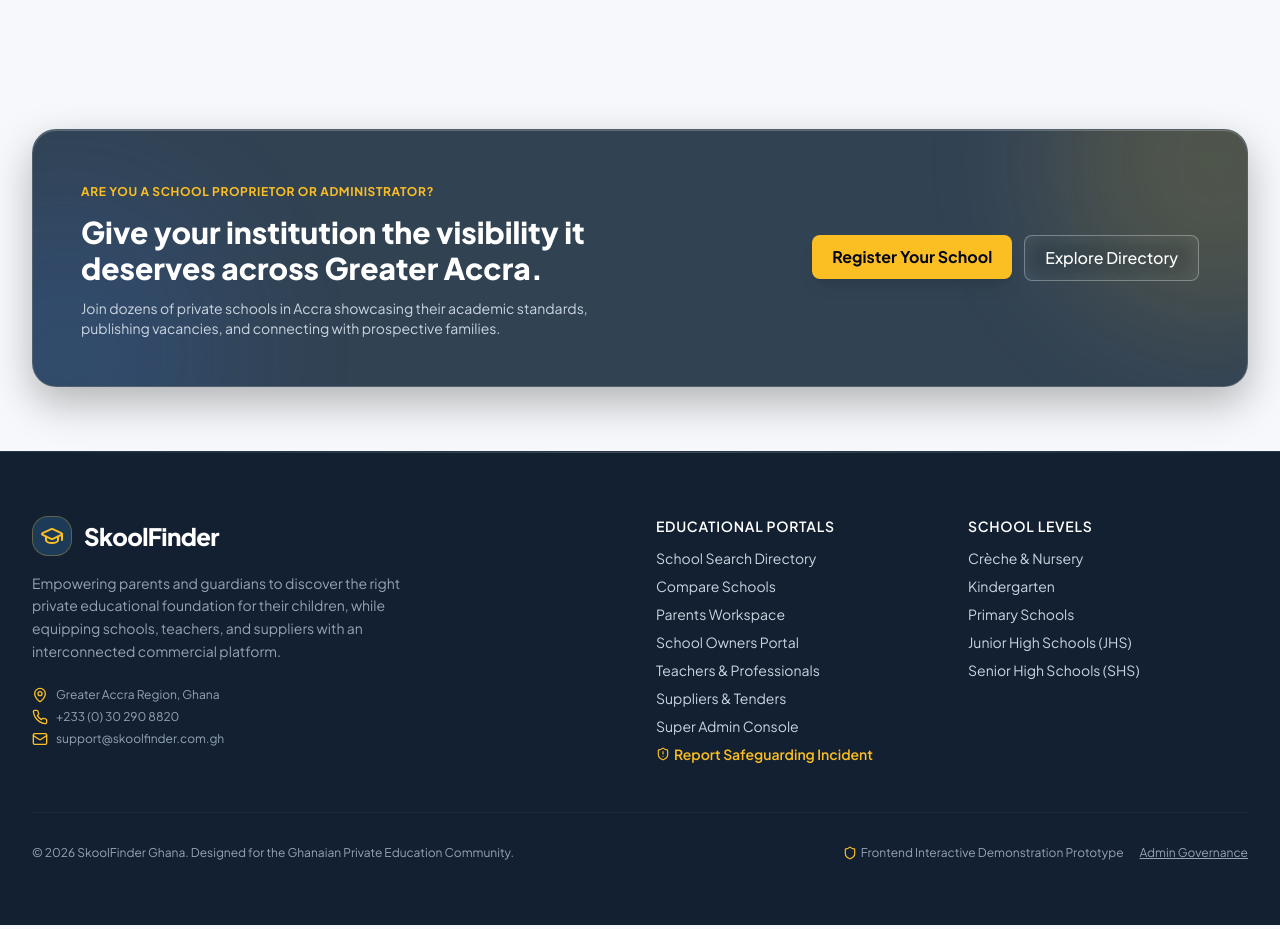
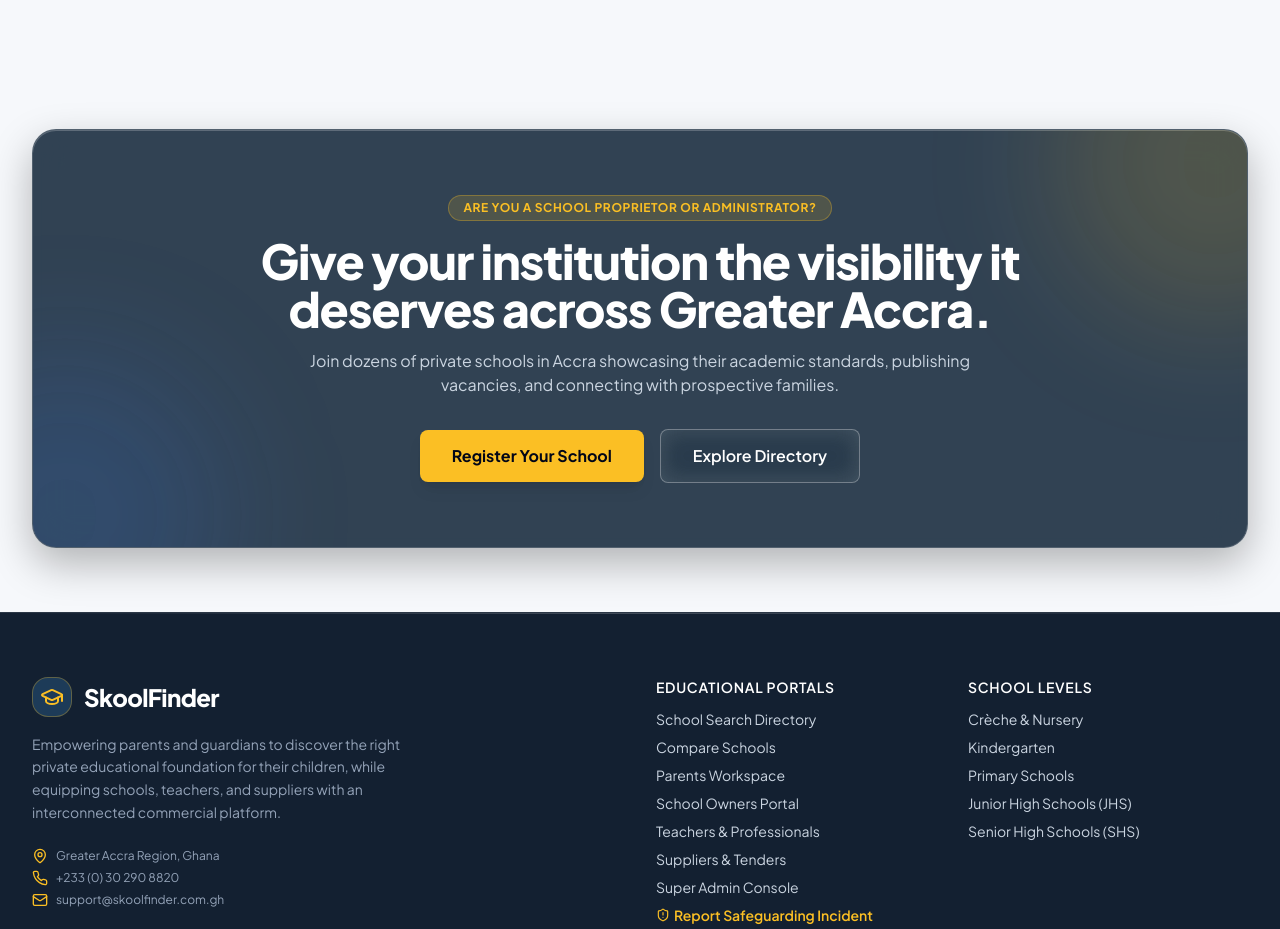
Before and after one commit to Charles-Duodu/SkoolFinder-Gh, a Next.js app: page / in a window 1280 px wide. Shown: the part 3620-4549 px from the top of the page. Built offline with nearby package versions, Linux system fonts and the light colour scheme; no server answers; the database is empty.

Commit message:
style(homepage): center proprietor CTA banner content and action buttons

```diff
--- a/src/features/discovery/HomePage.tsx
+++ b/src/features/discovery/HomePage.tsx
@@ -625,30 +625,31 @@ export const HomePage: React.FC = () => {
 
       {/* SECTION 7: FINAL CALL TO ACTION */}
       <section className="max-w-7xl mx-auto px-4 sm:px-6 lg:px-8">
-        <div className="glass-panel-dark rounded-3xl p-8 sm:p-12 text-white relative overflow-hidden flex flex-col md:flex-row items-center justify-between gap-8 shadow-glass-dark border border-white/20">
+        <div className="glass-panel-dark rounded-3xl p-8 sm:p-12 lg:p-16 text-white text-center relative overflow-hidden flex flex-col items-center justify-center shadow-glass-dark border border-white/20">
           {/* Ambient corner glows */}
           <div className="absolute -top-32 -right-32 w-80 h-80 bg-amber-400/15 rounded-full blur-3xl pointer-events-none" />
           <div className="absolute -bottom-32 -left-32 w-80 h-80 bg-blue-500/15 rounded-full blur-3xl pointer-events-none" />
 
-          <div className="space-y-3 max-w-xl relative z-10">
-            <span className="text-xs font-bold uppercase tracking-wider text-amber-400">
+          <div className="space-y-4 max-w-3xl mx-auto relative z-10">
+            <div className="inline-flex items-center gap-1.5 px-3.5 py-1 rounded-full bg-amber-400/15 border border-amber-400/30 text-amber-400 text-xs font-bold uppercase tracking-wider shadow-2xs">
               Are you a School Proprietor or Administrator?
-            </span>
-            <h2 className="text-2xl sm:text-3xl font-extrabold leading-tight">
+            </div>
+            <h2 className="text-2xl sm:text-4xl lg:text-5xl font-extrabold leading-tight text-white tracking-tight">
               Give your institution the visibility it deserves across Greater Accra.
             </h2>
-            <p className="text-xs sm:text-sm text-slate-300">
+            <p className="text-sm sm:text-base text-slate-300 max-w-2xl mx-auto leading-relaxed">
               Join dozens of private schools in Accra showcasing their academic standards, publishing vacancies, and connecting with prospective families.
             </p>
           </div>
-          <div className="flex flex-col sm:flex-row gap-3 shrink-0 relative z-10">
-            <Link href="/school-owners/register">
-              <Button variant="gold" size="lg" className="w-full justify-center shadow-lg hover:shadow-amber-400/25">
+
+          <div className="flex flex-col sm:flex-row items-center justify-center gap-4 mt-8 relative z-10 w-full sm:w-auto">
+            <Link href="/school-owners/register" className="w-full sm:w-auto">
+              <Button variant="gold" size="lg" className="w-full sm:w-auto justify-center px-8 py-3.5 shadow-lg hover:shadow-amber-400/25 font-bold">
                 Register Your School
               </Button>
             </Link>
-            <Link href="/schools">
-              <Button variant="outline" size="lg" className="w-full justify-center bg-white/10 backdrop-blur-md border-white/30 text-white hover:bg-white/20">
+            <Link href="/schools" className="w-full sm:w-auto">
+              <Button variant="outline" size="lg" className="w-full sm:w-auto justify-center px-8 py-3.5 bg-white/10 backdrop-blur-md border-white/30 text-white hover:bg-white/20 font-semibold">
                 Explore Directory
               </Button>
             </Link>
```
